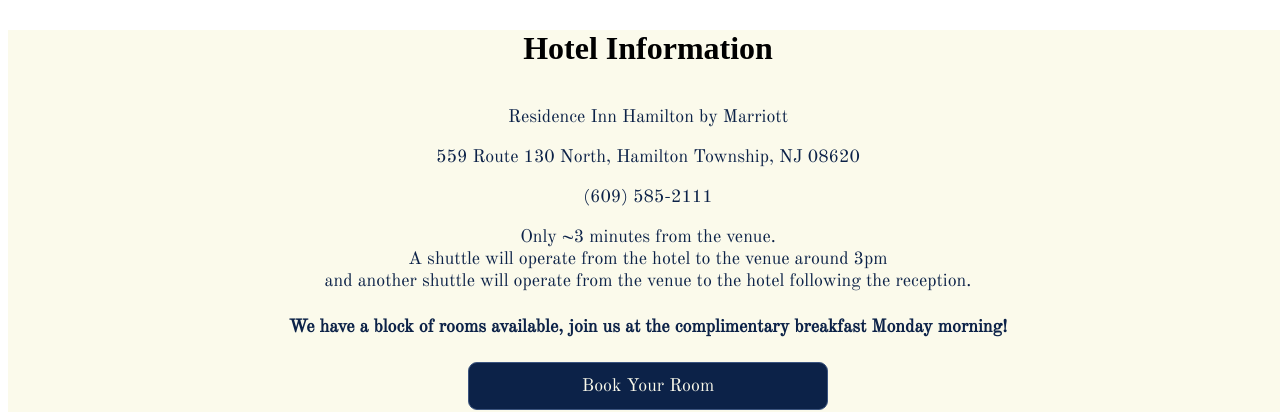
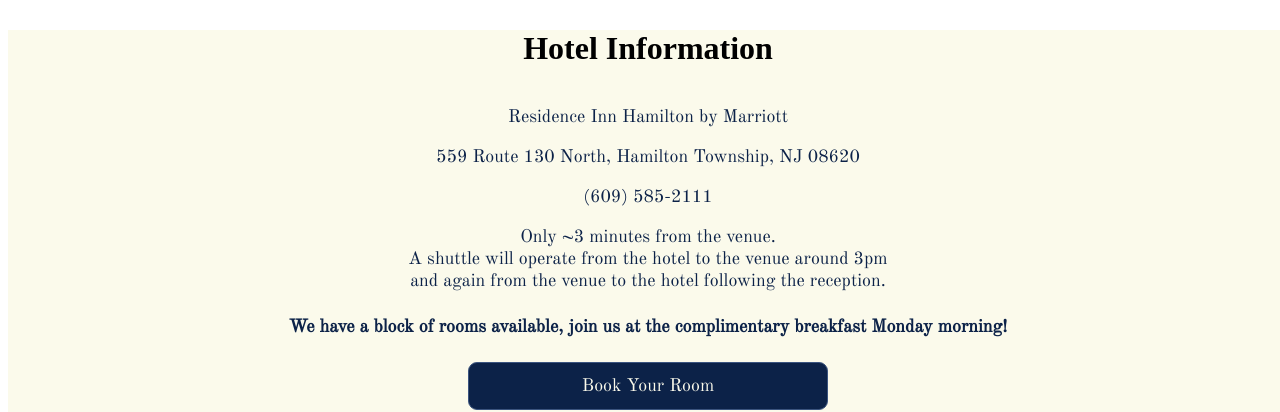
Before and after one commit to jimmytimmons/WeddingSite, a Gatsby site: page /hotel in a window 1280 px wide. Shown: the top 412 px of the page. Built offline with nearby package versions, Linux system fonts and the light colour scheme; Gatsby itself is replaced by a stand-in of ours.

Commit message:
Phrasing

```diff
--- a/src/pages/hotel.js
+++ b/src/pages/hotel.js
@@ -6,7 +6,7 @@
 
 const markers = [
     {
-        label: 'The Hamilton Inn',
+        label: 'The Hamilton Manor',
         lat: 40.1878585,
         lng: -74.6556856
     },
@@ -45,7 +45,7 @@
                             <p>
                                 {`Only ~3 minutes from the venue.`}<br/>
                                 {`A shuttle will operate from the hotel to the venue around 3pm`}<br/>
-                                {`and another shuttle will operate from the venue to the hotel following the reception.`}
+                                {`and again from the venue to the hotel following the reception.`}
                             </p>
                             <h4><b>{`We have a block of rooms available, join us at the complimentary breakfast Monday morning!`}</b></h4>
                             <div
--- a/src/pages/venue.js
+++ b/src/pages/venue.js
@@ -5,7 +5,7 @@
 import TextPanel from '../Components/TextPanel/TextPanel.js';
 
 const markers = [{
-    label: 'The Hamilton Inn',
+    label: 'The Hamilton Manor',
     lat: 40.175072,
     lng: -74.6802233
 }];
```
